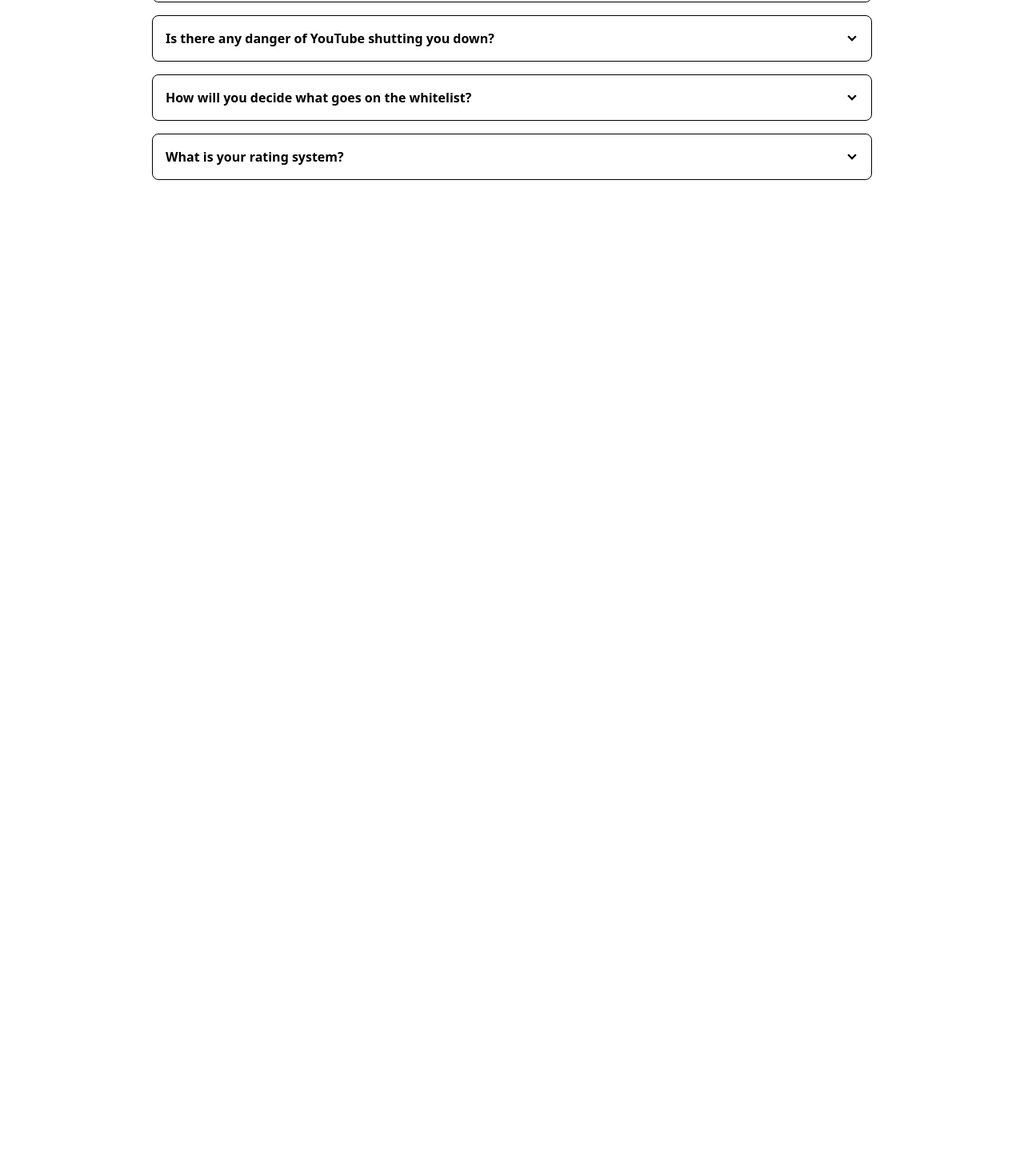
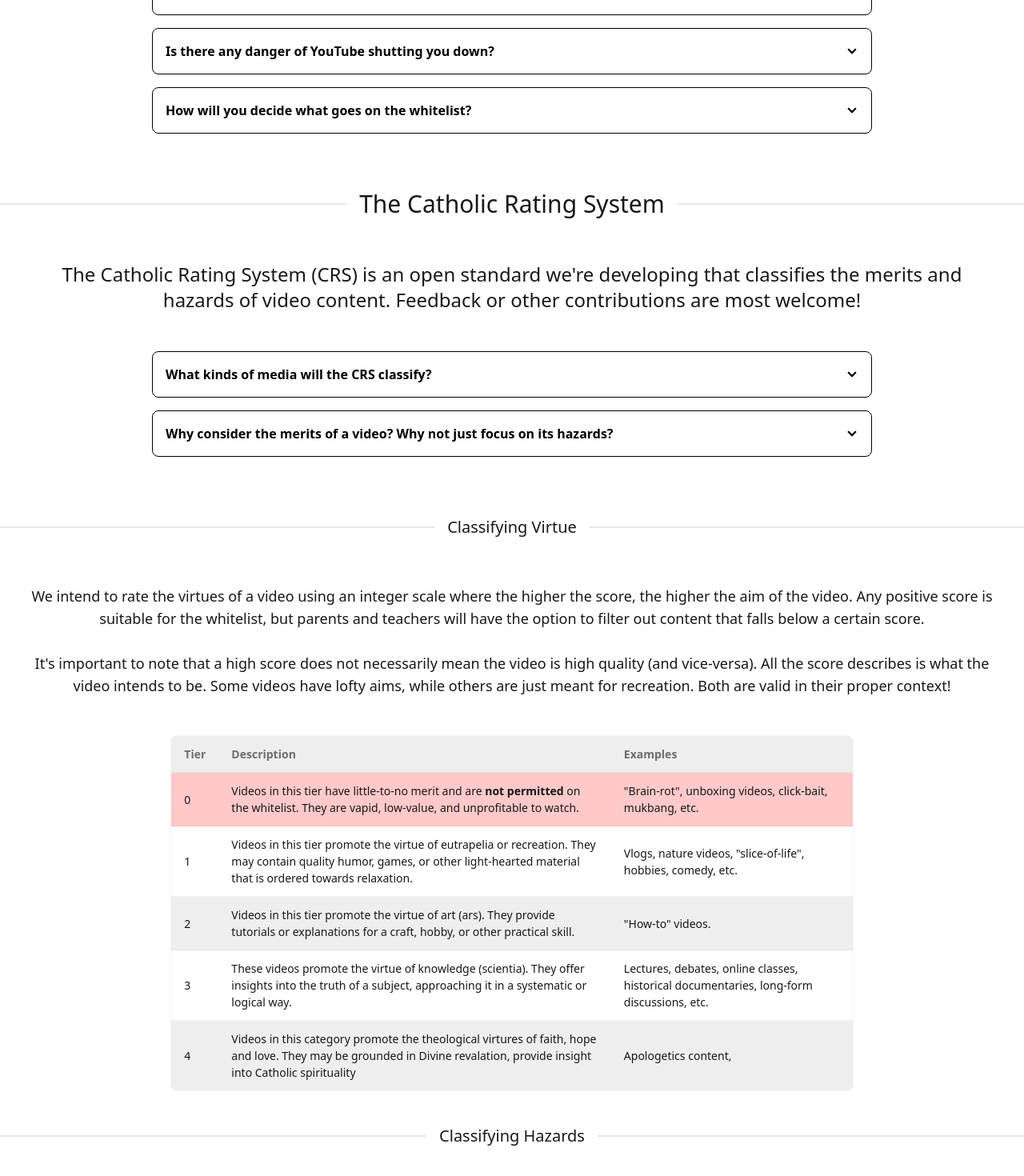
Before and after one commit to FalafelGood/Whitelist-Web, a React (Vite) app: page /about in a window 1280 px wide. Shown: the part 828-2298 px from the top of the page at 80% size. Before the commit the page ends 1085 px from the top, so only its background shows below. Built offline with nearby package versions, Linux system fonts and the light colour scheme; data requests are answered from the project's data file.

Commit message:
Added sections to the about page for the CRS. Formatted a nice table

```diff
--- a/src/pages/About.jsx
+++ b/src/pages/About.jsx
@@ -12,8 +12,8 @@ function About() {
         </div>
       </div>
 
-      <div className="divider mb-8">
-        <h1 className="text-2xl">Q&A</h1>
+      <div className="divider mb-12">
+        <h1 className="text-3xl">Q&A</h1>
       </div>
 
       <div className="flex flex-col justify-center items-center gap-4 mb-8">
@@ -43,7 +43,7 @@ function About() {
           title="Is Whitelist an educational platform?"
           body={
             <>
-              No, but we like the idea of developing a school-friendly version! YouTube is a fantastic educational resource, but it's dangerous in the classroom. With Whitelist, we could minimize distractions by limiting browsing activity to educational videos only.
+              No, but we like the idea of developing a school-friendly version! YouTube is a fantastic educational resource, but it can be dangerous in the classroom. With a modified version of Whitelist, we could minimize distractions by limiting browsing activity to educational videos only.
             </>
           }
         />
@@ -57,9 +57,9 @@ function About() {
               <br />
 
               <ol type="1" className="list-decimal ml-6">
-                <li>We don't just block or warn about sexually explicit content. We disallow everything evil.</li>
+                <li>We don't just block or warn users about sexually explicit content. We disallow everything evil.</li>
                 <li>Unlike Canopy or Covenant eyes, Whitelist is explicitly Catholic.</li>
-                <li>Our whitelist based approach, although more restrictive, is considerably safer since all content is approved in advance by our team.</li>
+                <li>Our whitelist based approach, although more restrictive, is considerably safer since all content is approved in advance.</li>
               </ol>
             </>
           }
@@ -81,7 +81,7 @@ function About() {
               For a demo like this, no.
               <br />
               <br />
-              At scale however, this becomes a valid concern. Using the YouTube API for commercial purposes means we have to pay YouTube a subscription fee and abide by their terms of service. Being dependent on a powerful third-party is obviously a risk we'd like to mitigate.
+              At scale however, this becomes a valid concern. Using the YouTube API for commercial purposes means paying YouTube a subscription fee and abiding by their terms of service. Being dependent on a powerful third-party is obviously a risk we'd like to mitigate.
             </>
           }
         />
@@ -90,27 +90,114 @@ function About() {
           title="How will you decide what goes on the whitelist?"
           body={
             <>
-              Candidate videos will be graded on their merits and hazards according to an open standard we're developing. If a video has sufficient merit and a tolerable depiction of evil, the video will be added to the Whitelist.
+              Candidate videos will be graded on their merits and hazards according to an open standard we're developing called the Catholic Rating System. If a video has sufficient merit and a tolerable treatment of evil, the video will be added to the Whitelist.
               <br />
               <br />
               Naturally, what is “tolerable” will depend on the viewer's maturity. Parents and sensitive individuals will be able to filter out content based on the ratings they are comfortable with.
             </>
           }
         />
+      </div>
+
+      <div className="divider mt-12 mb-12">
+        <h1 className="text-3xl">The Catholic Rating System</h1>
+      </div>
+
+      <div className="hero">
+        <div className="hero-content text-center flex-col min-h-[100px]">
+        <p className='mr-4 ml-4 mb-8 text-2xl font-light'>
+          The Catholic Rating System (CRS) is an open standard we're developing that classifies the merits and hazards of video content. Feedback or other contributions are most welcome!
+        </p>
+        </div>
+      </div>
+
+      <div className="flex flex-col justify-center items-center gap-4 mb-8">
 
         <DropBox
-          title="What is your rating system?"
+          title="What kinds of media will the CRS classify?"
           body={
             <>
-              Candidate videos will be graded on their merits and hazards according to an open standard we're developing. If a video has sufficient merit and a tolerable depiction of evil, the video will be added to the Whitelist.
-              <br />
-              <br />
-              Naturally, what is “tolerable” will depend on the viewer's maturity. Parents and sensitive individuals will be able to filter out content based on the ratings they are comfortable with.
+              Our primary goal is to rate YouTube videos, though we hope the CRS will eventually be used for all kinds of media including books, films, podcasts, and articles.
+            </>
+          }
+        />
+
+        <DropBox
+          title="Why consider the merits of a video? Why not just focus on its hazards?"
+          body={
+            <>
+              According to Saint Thomas, the moral life consists of both avoiding the evil and pursuing the good. We want our rating system to incorperate both of these aspects.
             </>
           }
         />
 
       </div>
+
+      <div className="divider mt-12 mb-12">
+        <h3 className="text-xl">Classifying Virtue</h3>
+      </div>
+
+      <div className="hero">
+        <div className="hero-content text-center flex-col min-h-[100px]">
+        <p className='mr-4 ml-4 mb-8 text-lg font-light'>
+          We intend to rate the virtues of a video using an integer scale where the higher the score, the higher the aim of the video. Any positive score is suitable for the whitelist, but parents and teachers will have the option to filter out content that falls below a certain score.
+          <br />
+          <br />
+          It's important to note that a high score does not necessarily mean the video is high quality (and vice-versa). All the score describes is what the video intends to be. Some videos have lofty aims, while others are just meant for recreation. Both are valid in their proper context!
+        </p>
+        </div>
+      </div>
+
+      <div className="flex flex-col justify-center items-center">
+      <div className="overflow-x-auto rounded-box border border-base-content/5 bg-base-100 w-2/3">
+        <table className="table">
+          {/* head */}
+          <thead>
+            <tr className="bg-base-300">
+              <th>Tier</th>
+              <th>Description</th>
+              <th>Examples</th>
+            </tr>
+          </thead>
+          <tbody>
+            <tr className="bg-red-200">
+              <td>0</td>
+              <td>Videos in this tier have little-to-no merit and are <b>not permitted</b> on the whitelist. They are vapid, low-value, and unprofitable to watch.</td>
+              <td>"Brain-rot", unboxing videos, click-bait, mukbang, etc.</td>
+            </tr>
+            {/* row 1 */}
+            <tr className="">
+              <td>1</td>
+              <td>Videos in this tier promote the virtue of eutrapelia or recreation. They may contain quality humor, games, or other light-hearted material that is ordered towards relaxation. </td>
+              <td>Vlogs, nature videos, "slice-of-life", hobbies, comedy, etc.</td>
+            </tr>
+            {/* row 2 */}
+            <tr className="bg-base-300">
+              <td>2</td>
+              <td>Videos in this tier promote the virtue of art (ars). They provide tutorials or explanations for a craft, hobby, or other practical skill.</td>
+              <td>"How-to" videos.</td>
+            </tr>
+            {/* row 3 */}
+            <tr className="">
+              <td>3</td>
+              <td>These videos promote the virtue of knowledge (scientia). They offer insights into the truth of a subject, approaching it in a systematic or logical way.</td>
+              <td>Lectures, debates, online classes, historical documentaries, long-form discussions, etc.</td>
+            </tr>
+            {/* row 4 */}
+            <tr className="bg-base-300">
+              <td>4</td>
+              <td>Videos in this category promote the theological virtures of faith, hope and love. They may be grounded in Divine revalation, provide insight into Catholic spirituality</td>
+              <td>Apologetics content, </td>
+            </tr>
+          </tbody>
+        </table>
+      </div>
+      </div>
+
+      <div className="divider mt-12 mb-12">
+        <h3 className="text-xl">Classifying Hazards</h3>
+      </div>
+
     </>
   )
 }
--- a/src/pages/Contact.jsx
+++ b/src/pages/Contact.jsx
@@ -11,9 +11,9 @@ function Contact() {
 
       <div className="flex justify-center items-center gap-4">
 
-        <ContactCard name="Dr. Hudson Leone" photo="../src/assets/avatars/hudson.jpg" title="Founder" blurb="He a little confused but he got the spirit" email="leoneht0@gmail.com" linkedin="https://www.linkedin.com/in/hudson-leone-62924b123" github="https://github.com/FalafelGood"/>
+        <ContactCard name="Dr. Hudson Leone" photo="../src/assets/avatars/hudson.jpg" title="Founder" blurb={"\"He's a little confused but he's got the spirit!\""} email="leoneht0@gmail.com" linkedin="https://www.linkedin.com/in/hudson-leone-62924b123" github="https://github.com/FalafelGood"/>
 
-        <ContactCard name="Dr. Samuel Marks" photo="../src/assets/avatars/sam.jpeg" title="C.T.O." blurb="Have more kids!" email="samuelmarks@gmail.com" linkedin="https://www.linkedin.com/in/samuelmarks/" github="https://github.com/SamuelMarks"/>
+        <ContactCard name="Dr. Samuel Marks" photo="../src/assets/avatars/sam.jpeg" title="C.T.O." blurb="Fast. Smart. Efficient." email="samuelmarks@gmail.com" linkedin="https://www.linkedin.com/in/samuelmarks/" github="https://github.com/SamuelMarks"/>
       </div>
 
     </>
```
